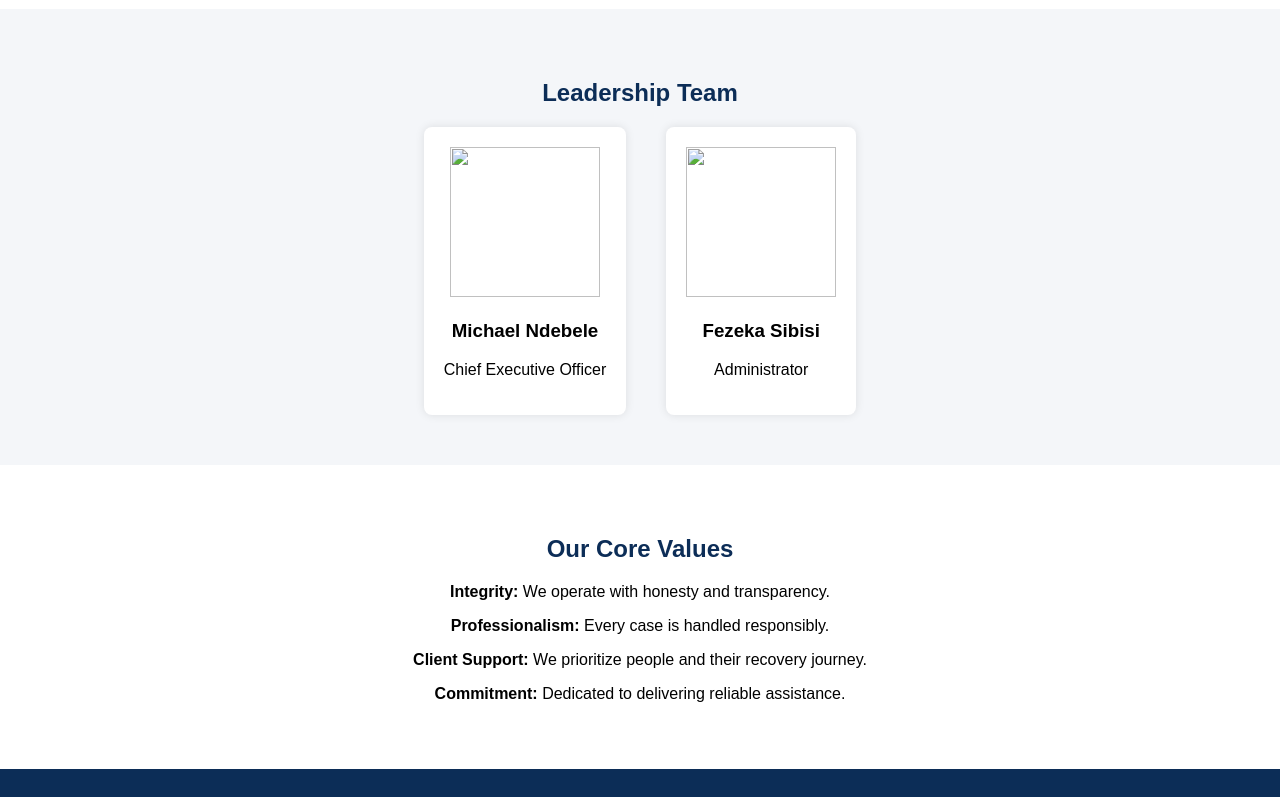
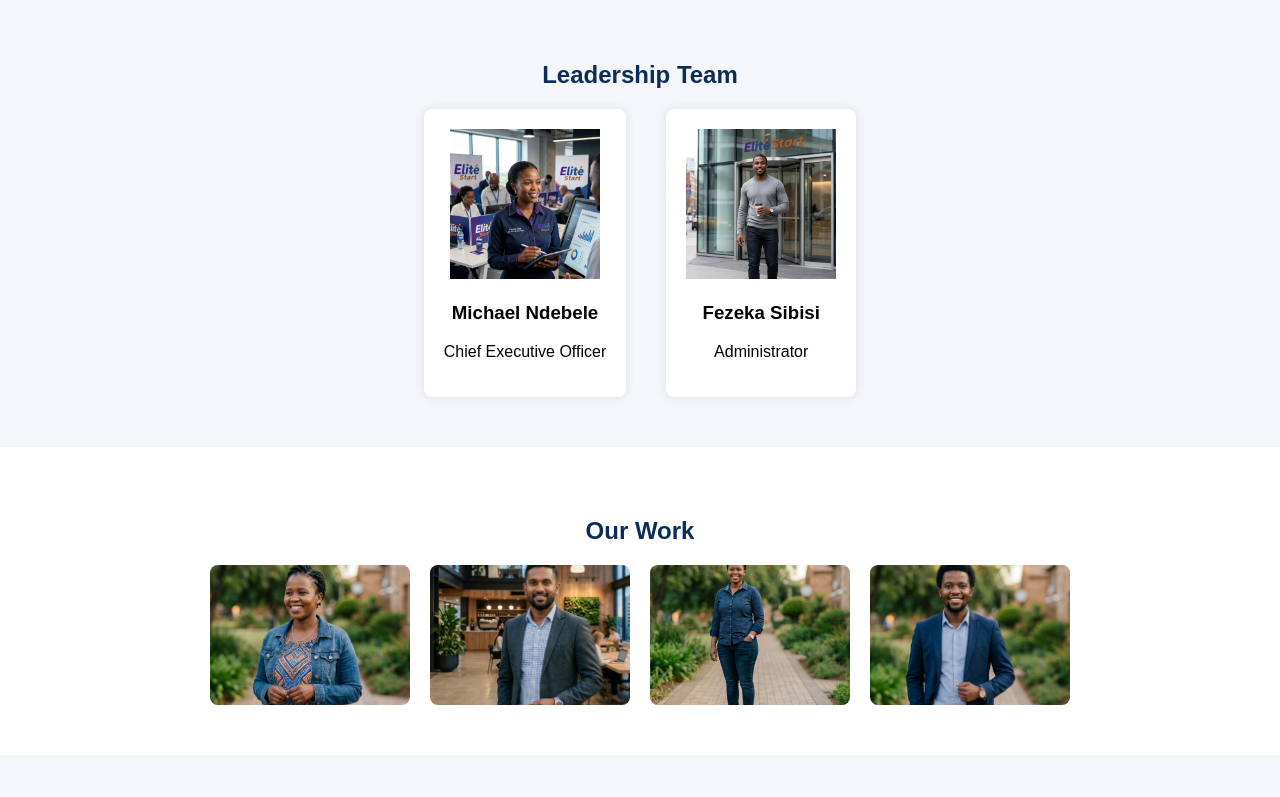
Before and after one commit to Elitestart251/Elite-Start, a plain HTML site: page index.html in a window 1280 px wide. Shown: the part 640-1437 px from the top of the page. Drawn offline with Linux system fonts and the light colour scheme.

Commit message:
Update index.html

```diff
--- a/index.html
+++ b/index.html
@@ -69,6 +69,21 @@ nav a:hover{
     object-fit:cover;
 }
 
+/* TEST IMAGES */
+.test-container{
+    display:flex;
+    justify-content:center;
+    gap:20px;
+    flex-wrap:wrap;
+}
+
+.test-container img{
+    width:200px;
+    height:140px;
+    object-fit:cover;
+    border-radius:8px;
+}
+
 /* FOOTER */
 footer{
     background:#0c2d57;
@@ -83,7 +98,8 @@ footer{
 
 <!-- HEADER -->
 <header>
-<img src="images/logoo.png">
+<img src="images/logoo.png" alt="Elite Start Logo">
+
 <nav>
 <a href="index.html">Home</a>
 <a href="about.html">About</a>
@@ -102,7 +118,7 @@ Our mission is to help clients regain hope by guiding them through professional
 </p>
 
 <p>
-Elite Start Company works to connect each case with a suitable lawyer for a suitable case, ensuring that every matter receives proper legal attention and professional handling.
+Elite Start Company works to connect each case with a suitable lawyer, ensuring that every matter receives proper legal attention and professional handling.
 </p>
 
 </section>
@@ -127,13 +143,13 @@ To become a trusted organization in South Africa known for supporting victims of
 <div class="staff-container">
 
 <div class="staff-card">
-<img src="images/stuff1.jpeg">
+<img src="images/stuff1.png" alt="CEO">
 <h3>Michael Ndebele</h3>
 <p>Chief Executive Officer</p>
 </div>
 
 <div class="staff-card">
-<img src="images/stuff.jpeg">
+<img src="images/stuff2.png" alt="Administrator">
 <h3>Fezeka Sibisi</h3>
 <p>Administrator</p>
 </div>
@@ -141,8 +157,21 @@ To become a trusted organization in South Africa known for supporting victims of
 </div>
 </section>
 
+<!-- TEST IMAGES -->
+<section class="section" style="background:white;">
+<h2>Our Work</h2>
+
+<div class="test-container">
+<img src="images/test1.png">
+<img src="images/test2.png">
+<img src="images/test3.png">
+<img src="images/test4.png">
+</div>
+
+</section>
+
 <!-- VALUES -->
-<section class="section" style="background:white;">
+<section class="section">
 <h2>Our Core Values</h2>
 
 <p><strong>Integrity:</strong> We operate with honesty and transparency.</p>
```
